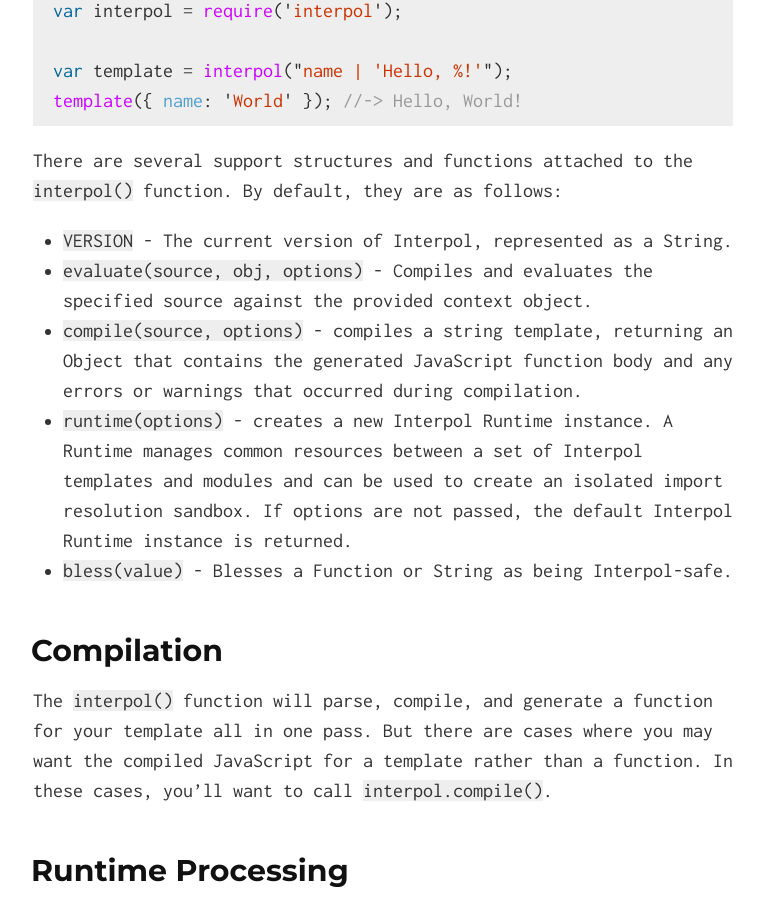
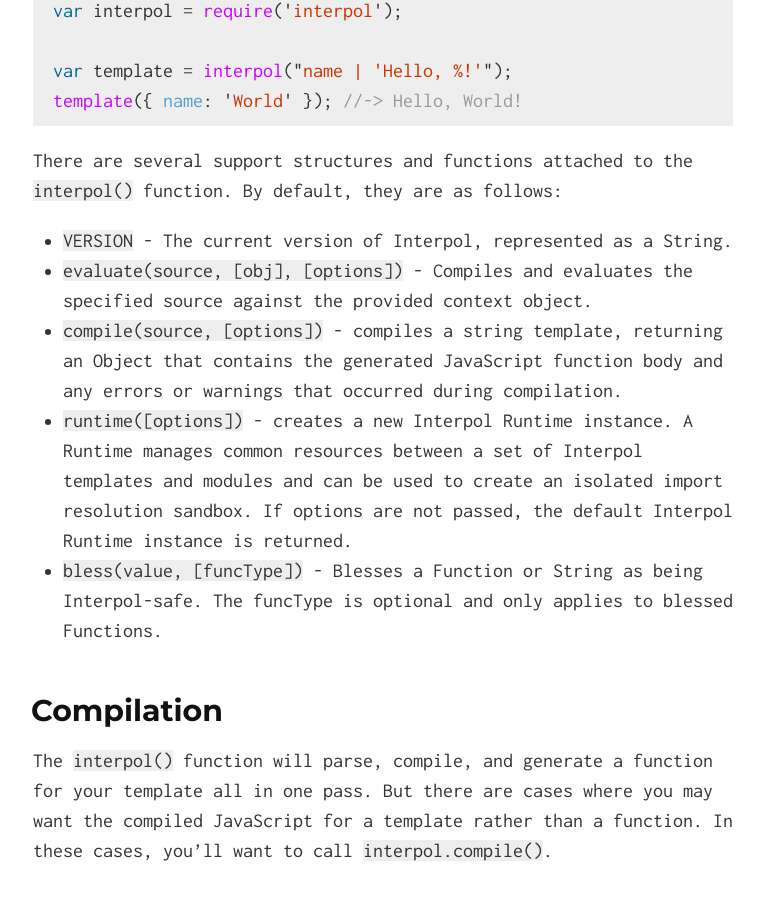
Before and after one commit to kode4food/interpol, a Jekyll site: the page built from guide/10-api.md, in a window 1280 px wide and 900 px high, scrolled down 594 px. Shown: the whole window, without its empty margins (257-1021 px from the left). Built offline with Jekyll 4.4.1, drawn with Linux system fonts in a browser that asks for light colours; Markdown is read by kramdown in place of the engine named in the settings.

Commit message:
update bless

```diff
--- a/guide/10-api.md
+++ b/guide/10-api.md
@@ -23,10 +23,10 @@
 There are several support structures and functions attached to the `interpol()` function.  By default, they are as follows:
 
   * `VERSION` - The current version of Interpol, represented as a String.
-  * `evaluate(source, obj, options)` - Compiles and evaluates the specified source against the provided context object.
-  * `compile(source, options)` - compiles a string template, returning an Object that contains the generated JavaScript function body and any errors or warnings that occurred during compilation.
-  * `runtime(options)` - creates a new Interpol Runtime instance.  A Runtime manages common resources between a set of Interpol templates and modules and can be used to create an isolated import resolution sandbox.  If options are not passed, the default Interpol Runtime instance is returned.
-  * `bless(value)` - Blesses a Function or String as being Interpol-safe.
+  * `evaluate(source, [obj], [options])` - Compiles and evaluates the specified source against the provided context object.
+  * `compile(source, [options])` - compiles a string template, returning an Object that contains the generated JavaScript function body and any errors or warnings that occurred during compilation.
+  * `runtime([options])` - creates a new Interpol Runtime instance.  A Runtime manages common resources between a set of Interpol templates and modules and can be used to create an isolated import resolution sandbox.  If options are not passed, the default Interpol Runtime instance is returned.
+  * `bless(value, [funcType])` - Blesses a Function or String as being Interpol-safe.  The funcType is optional and only applies to blessed Functions.
 
 ## Compilation
 The `interpol()` function will parse, compile, and generate a function for your template all in one pass.  But there are cases where you may want the compiled JavaScript for a template rather than a function.  In these cases, you'll want to call `interpol.compile()`.
```
